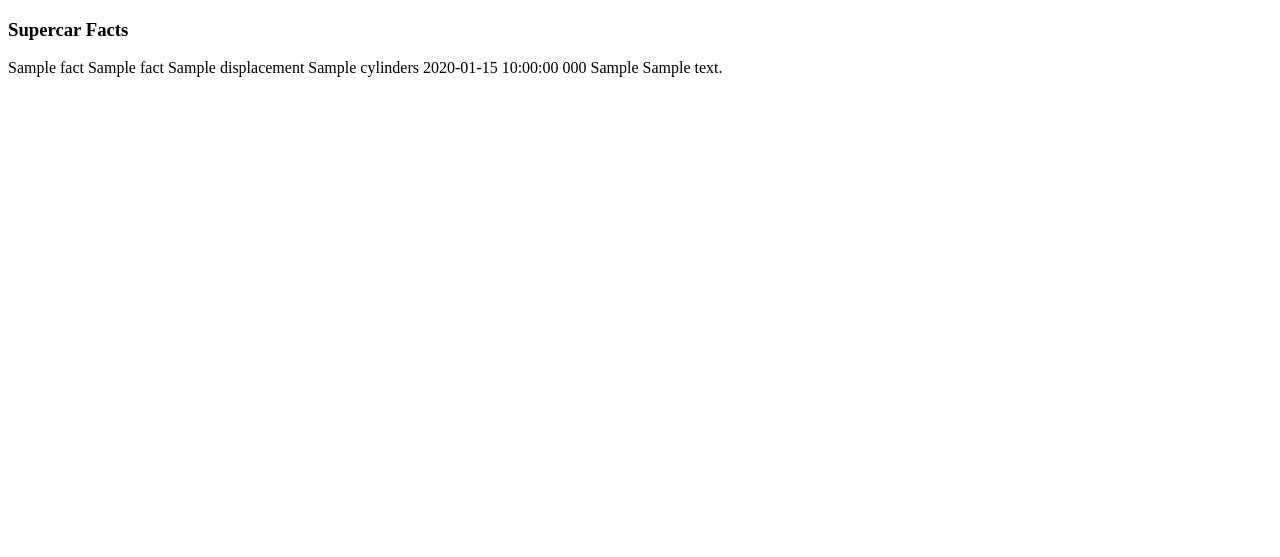
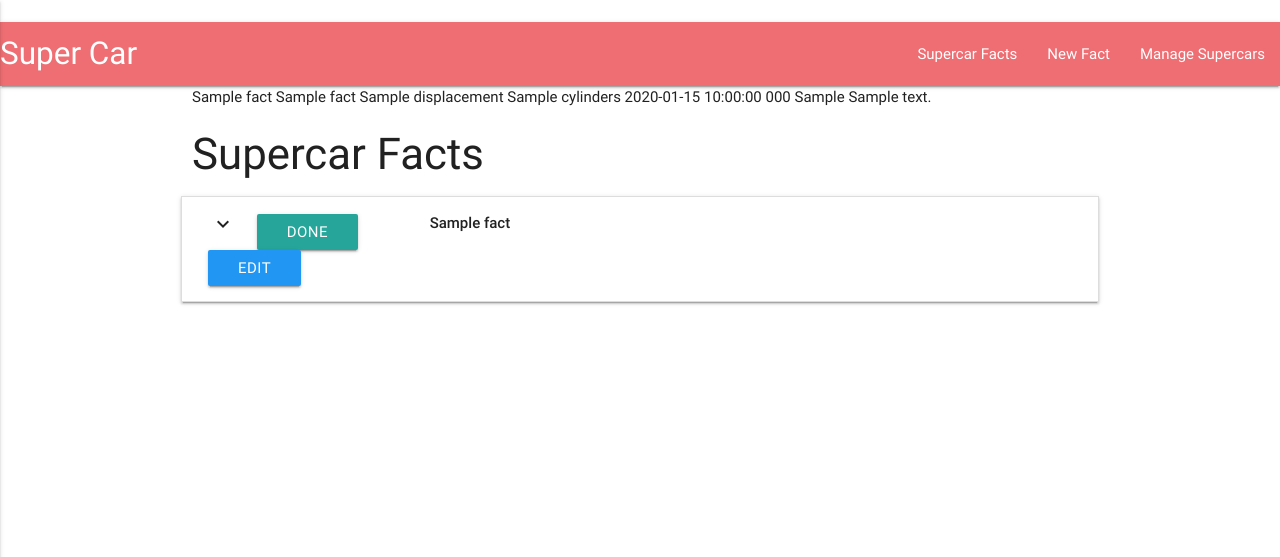
Before and after one commit to jfsystemsuk/Supercar_Data_Base, a Flask app: template templates/facts.html in a window 1280 px wide. Shown: the top 557 px of the page. Run offline with Flask 2, Linux system fonts and the light colour scheme; the template is opened without the code that fills it: most values are stand-ins (such as "Sample title", 1, 10 or a date in 2020); some libraries are stand-ins or nearby versions.

Commit message:
Added base.html

```diff
--- /dev/null
+++ b/templates/base.html
@@ -0,0 +1,58 @@
+<!DOCTYPE html>
+<html>
+<h3></h3>
+     <head>
+        <title>Supercar_Data_Base</title>
+              <link href="https://fonts.googleapis.com/icon?family=Material+Icons" rel="stylesheet">
+              <link rel="stylesheet" href="https://cdnjs.cloudflare.com/ajax/libs/materialize/0.100.2/css/materialize.min.css">
+              <link rel="stylesheet" href="{{url_for('static', filename='css/style.css')}}" type="text/css"/>
+     </head>
+
+
+
+<body>
+    <header>
+        <nav>
+            <div class="nav-wrapper">
+                <a href="{{url_for('get_facts')}}" class="brand-logo">Super Car</a>
+                <a href="#" data-activates="mobile-demo" class="button-collapse"><i class="material-icons">menu</i></a>
+                <ul id="nav-mobile" class="right hide-on-med-and-down">
+                    <li><a href="{{url_for('get_facts')}}">Supercar Facts</a></li>
+                    <li><a href="{{url_for('add_fact')}}">New Fact</a></li>
+                    <li><a href="{{url_for('get_supercars')}}">Manage Supercars</a></li>
+
+                </ul>
+                <ul class="side-nav" id="mobile-demo">
+                    <li><a href="{{url_for('get_facts')}}">Supercar Facts</a></li>
+                    <li><a href="{{url_for('add_fact')}}">New Fact</a></li>
+                    <li><a href="{{url_for('get_supercars')}}">Manage Supercars</a></li>
+
+                </ul>
+            </div>
+        </nav>
+    </header>
+
+
+
+
+
+
+    <div class="container">
+     {% block content %} {% endblock %}
+    </div>
+
+
+    <script src="https://cdnjs.cloudflare.com/ajax/libs/jquery/3.2.1/jquery.min.js"></script>
+    <script src="https://cdnjs.cloudflare.com/ajax/libs/materialize/0.100.2/js/materialize.min.js"></script>
+    <script type="text/javascript">
+        $(document).ready(function() {
+            $('.collapsible').collapsible();
+            $('select').material_select();
+            $(".button-collapse").sideNav();
+        });
+
+
+    </script>
+</body>
+
+</html>
--- a/templates/facts.html
+++ b/templates/facts.html
@@ -1,20 +1,29 @@
 <!DOCTYPE html>
+{% extends 'base.html' %} {% block content %} {{fact.fact_name}} {{fact.supercar_name}} {{fact.displacement}}  {{fact.cylinders}} {{fact.acceleration_time}} {{fact.bhp}}
+{{fact.top_speed}} {{fact.description}}
+<h3>Supercar Facts</h3>
+<div class="row">
+    <ul class="collapsible" data-collapsible="accordion">
+        {% for fact in facts %}
+        <li>
+            <div class="collapsible-header">
+                <div class="col s3">
+                    <i class="material-icons">expand_more</i>
+                    <a href="{{url_for('delete_fact', fact_id=fact._id)}}" class="waves-effect waves-light btn btn_small">Done</a>
+                    <a href="{{url_for('edit_fact', fact_id=fact._id)}}" class="waves-effect waves-light btn btn_small blue">Edit</a>
 
-<h3>Supercar Facts</h3>
-<html>
-    <head>
-     <title>facts</title>
-    </head>
-    <body>
-        {% for fact in facts %}
-            {{fact.fact_name}}
-            {{fact.supercar_name}}
-            {{fact.displacement}}
-            {{fact.cylinders}}
-            {{fact.acceleration_time}}
-            {{fact.bhp}}
-            {{fact.top_speed}}
-            {{fact.description}}
+                </div>
+                <div class="fact_header col s9">
+                    <strong>{{fact.fact_name}}</strong>
+                </div>
+            </div>
+            <div class="collapsible-body">
+                <span>
+                {{fact.description}}
+            </span>
+            </div>
+        </li>
         {% endfor %}
-    </body>
-</html>
+    </ul>
+</div>
+{% endblock %}
```
Also changed, not shown: templates/addfact.html (added).
